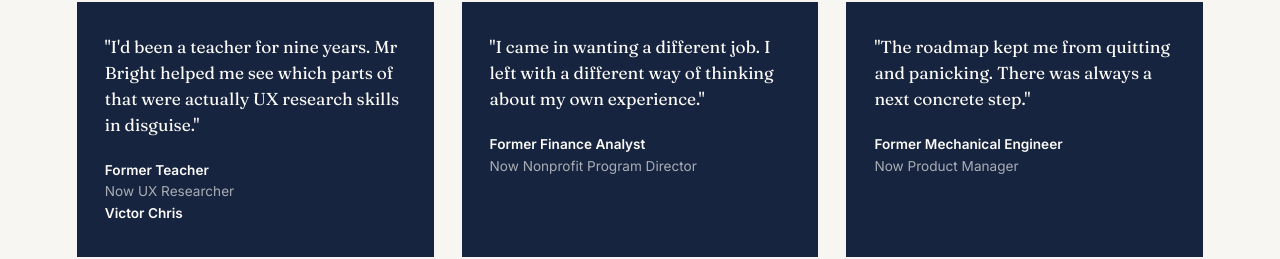
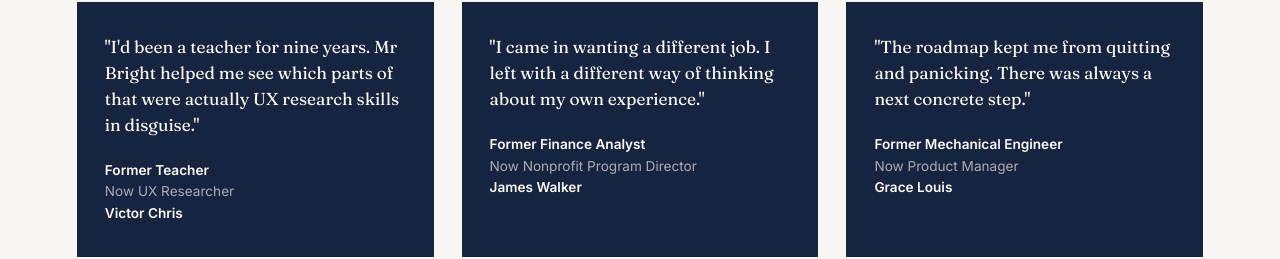
Before and after one commit to ICEWINGS999/career-consultant99, a plain HTML site: page index.html in a window 1280 px wide. Shown: the part 2216-2475 px from the top of the page. Drawn offline with Linux system fonts and the light colour scheme.

Commit message:
Add names to former job titles in testimonials

```diff
--- a/index.html
+++ b/index.html
@@ -106,11 +106,11 @@
     </div>
     <div class="t-card">
       <p class="quote">"I came in wanting a different job. I left with a different way of thinking about my own experience."</p>
-      <div class="who"><b>Former Finance Analyst</b>Now Nonprofit Program Director</div>
+      <div class="who"><b>Former Finance Analyst</b>Now Nonprofit Program Director<b>James Walker</b></div>
     </div>
     <div class="t-card">
       <p class="quote">"The roadmap kept me from quitting and panicking. There was always a next concrete step."</p>
-      <div class="who"><b>Former Mechanical Engineer</b>Now Product Manager</div>
+      <div class="who"><b>Former Mechanical Engineer</b>Now Product Manager<b>Grace Louis</b></div>
     </div>
   </div>
 </section>
```
